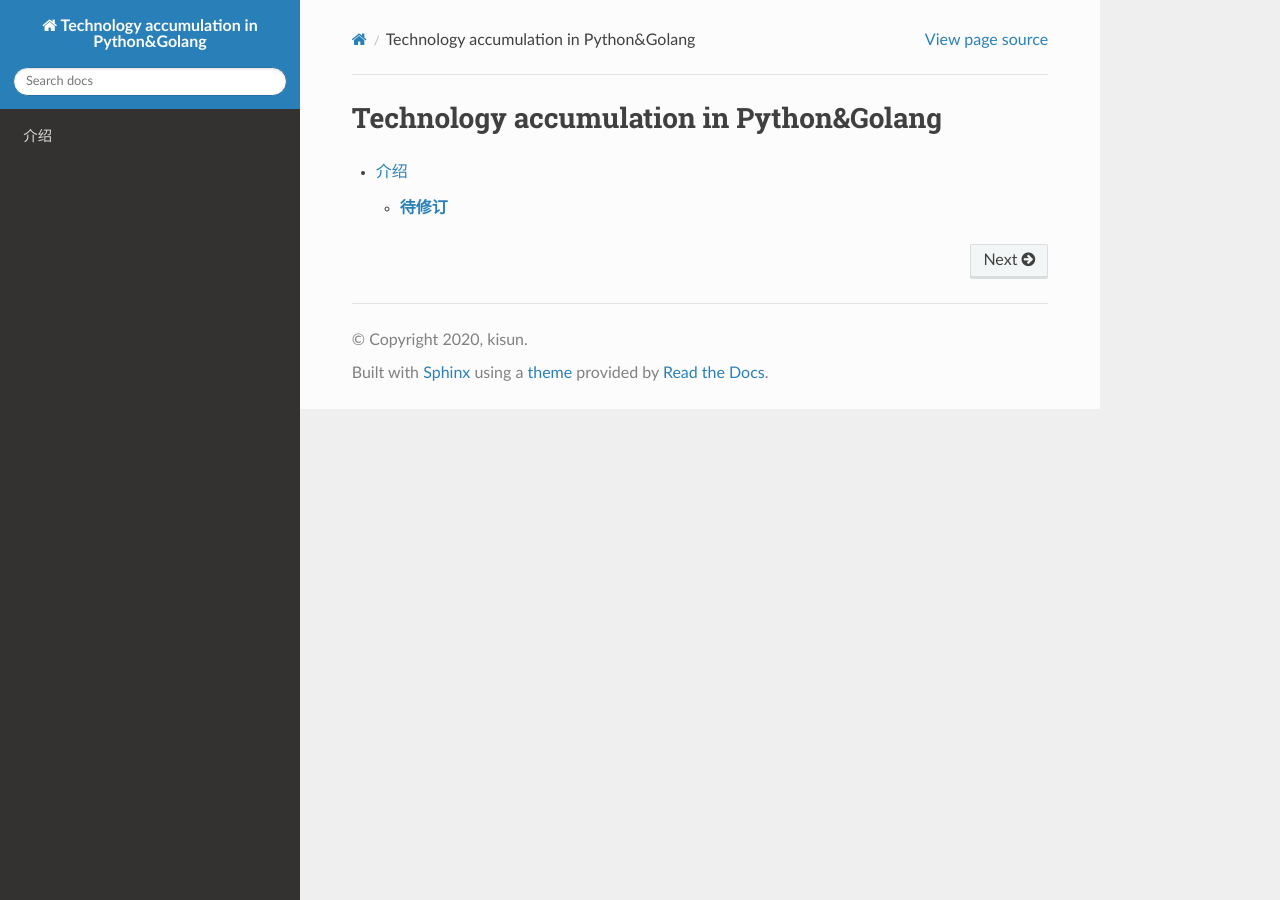
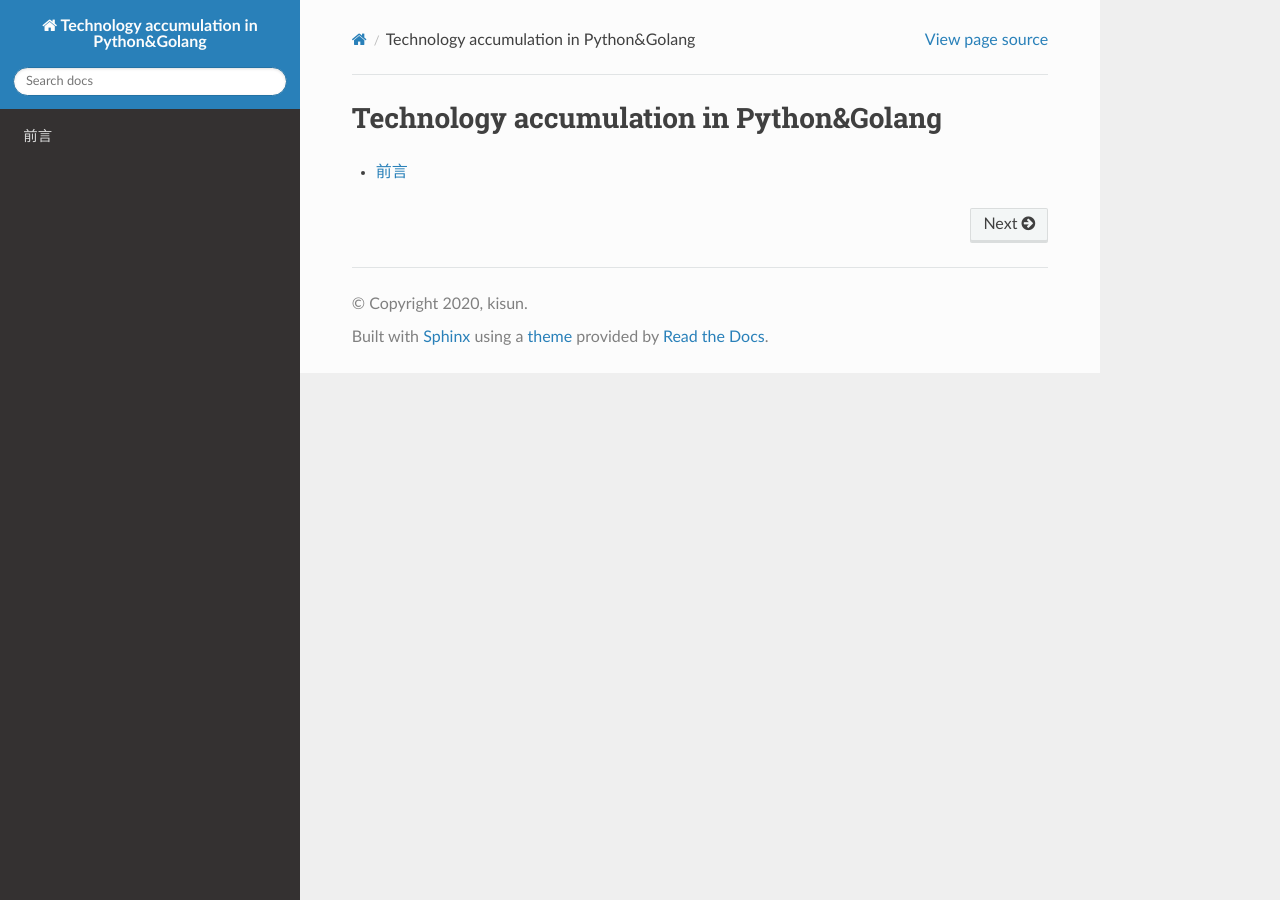
Before and after one commit to kisun-bit/Python-Golang-technology-accumulation, a Sphinx documentation site: the page built from source/index.rst, in a window 1280 px wide. Built offline with Sphinx 7.4.7 and the Read the Docs theme 2.0.0, drawn with Linux system fonts in a browser that asks for light colours.

```diff
--- a/source/前言.md
+++ b/source/前言.md
@@ -1,3 +1 @@
-## 介绍
-
-### **待修订**
+## 前言
```
Also changed, not shown: favicon.ico (added), source/_static/favicon.ico (added).
